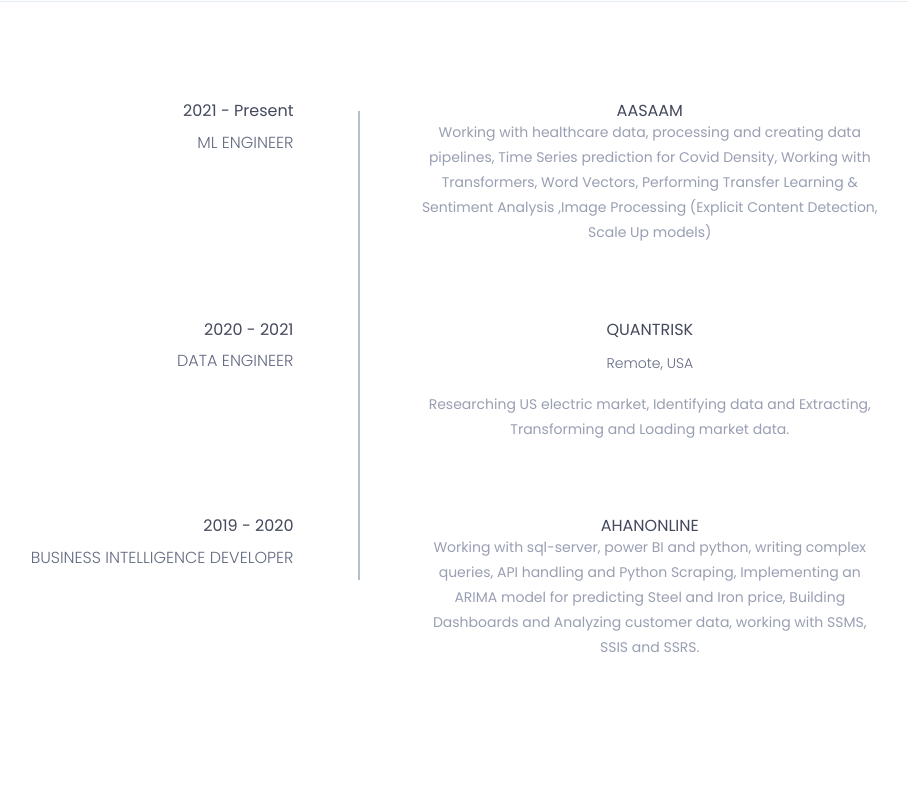
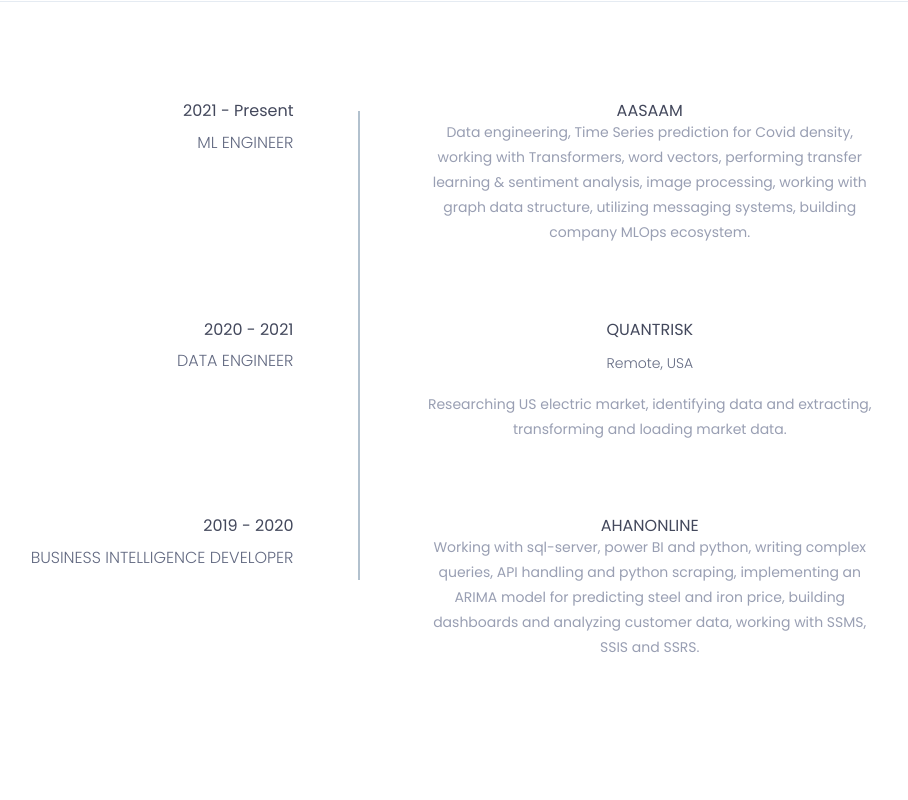
Before and after one commit to rezashabrang/rezashabrang.github.io, a React (Create React App) app: page / in a window 1280 px wide. Shown: the part 1780-2580 px from the top of the page, without its empty margins (234-1142 px from the left). Built offline with nearby package versions, Linux system fonts and the light colour scheme; some icons are missing.

Commit message:
feat: Changing some parts and reordering.

```diff
--- a/src/job.js
+++ b/src/job.js
@@ -119,7 +119,7 @@ function JobResume() {
                               Aasaam
                             </h4>
                             <p className="description">
-                              Working with healthcare data, processing and creating data pipelines, Time Series prediction for Covid Density, Working with Transformers, Word Vectors, Performing Transfer Learning & Sentiment Analysis ,Image Processing (Explicit Content Detection, Scale Up models)
+                              Data engineering, Time Series prediction for Covid density, working with Transformers, word vectors, performing transfer learning & sentiment analysis, image processing, working with graph data structure, utilizing messaging systems, building company MLOps ecosystem.
                             </p>
                           </div>
                         </div>
@@ -146,7 +146,7 @@ function JobResume() {
                             </h4>
                             <h5>Remote, USA</h5>
                             <p className="description">
-                              Researching US electric market, Identifying data and Extracting, Transforming and Loading market data.
+                              Researching US electric market, identifying data and extracting, transforming and loading market data.
                             </p>
                           </div>
                         </div>
@@ -172,7 +172,7 @@ function JobResume() {
                               AhanOnline
                             </h4>
                             <p className="description">
-                              Working with sql-server, power BI and python, writing complex queries, API handling and Python Scraping, Implementing an ARIMA model for predicting Steel and Iron price, Building Dashboards and Analyzing customer data, working with SSMS, SSIS and SSRS.
+                              Working with sql-server, power BI and python, writing complex queries, API handling and python scraping, implementing an ARIMA model for predicting steel and iron price, building dashboards and analyzing customer data, working with SSMS, SSIS and SSRS.
                             </p>
                           </div>
                         </div>
@@ -404,15 +404,6 @@ function JobResume() {
                 </div>
               </div>
 
-
-              <div class="list-group-item list-group-flush list-group-item-action flex-column align-items-start academic-proj border-top border-bottm">
-                <div class="w-100 justify-content-between">
-                  <h5 class="mb-1">Building Microservices <span class="badge-c-r book">book</span></h5>
-                  <small>Sam Newman</small>
-                  <p class="mb-1"><span class="badge badge-pill">Modeling</span> <span class="badge badge-pill">Communication Styles</span> <span class="badge badge-pill">Workflow</span> <span class="badge badge-pill">Resiliency</span> <span class="badge badge-pill">Scaling</span></p>
-                </div>
-              </div>
-
               <div class="list-group-item list-group-flush list-group-item-action flex-column align-items-start academic-proj border-top border-bottm">
                 <div class="w-100 justify-content-between">
                   <h5 class="mb-1">Deep Learning Specialization <span class="badge-c-r course">course</span></h5>
@@ -425,9 +416,27 @@ function JobResume() {
 
               <div class="list-group-item list-group-flush list-group-item-action flex-column align-items-start academic-proj border-top border-bottm">
                 <div class="w-100 justify-content-between">
+                  <h5 class="mb-1">Building Microservices <span class="badge-c-r book">book</span></h5>
+                  <small>Sam Newman</small>
+                  <p class="mb-1"><span class="badge badge-pill">Modeling</span> <span class="badge badge-pill">Communication Styles</span> <span class="badge badge-pill">Workflow</span> <span class="badge badge-pill">Resiliency</span> <span class="badge badge-pill">Scaling</span></p>
+                </div>
+              </div>
+
+              <div class="list-group-item list-group-flush list-group-item-action flex-column align-items-start academic-proj border-top border-bottm">
+                <div class="w-100 justify-content-between">
                   <h5 class="mb-1">High Performance MySQL <span class="badge-c-r book">book</span></h5>
                   <small>Silvia Botros</small>
                   <p class="mb-1"><span class="badge badge-pill">Monitoring</span> <span class="badge badge-pill">Server Optimization</span> <span class="badge badge-pill">Query Optimization</span> <span class="badge badge-pill">Indexing</span> <span class="badge badge-pill">Sharding</span> <span class="badge badge-pill">Replication</span> <span class="badge badge-pill">Scaling</span></p>
+                </div>
+              </div>
+
+              <div class="list-group-item list-group-flush list-group-item-action flex-column align-items-start academic-proj border-top border-bottm">
+                <div class="w-100 justify-content-between">
+                  <h5 class="mb-1">Advanced Algorithmic Thinking and Data Structures <span class="badge-c-r course">course</span></h5>
+                  <small>2020</small><br />
+                  <small>3 months</small><br />
+                  <small>Quera.ir</small>
+                  <p class="mb-1"><span class="badge badge-pill">Algorithms</span> <span class="badge badge-pill">Data Structures</span> <span class="badge badge-pill">Time & Space Complexity</span></p>
                 </div>
               </div>
 
@@ -449,16 +458,7 @@ function JobResume() {
 
               <div class="list-group-item list-group-flush list-group-item-action flex-column align-items-start academic-proj border-top border-bottm">
                 <div class="w-100 justify-content-between">
-                  <h5 class="mb-1">Advanced Algorithmic Thinking and Data Structures <span class="badge-c-r course">course</span></h5>
-                  <small>2020</small><br />
-                  <small>3 months</small><br />
-                  <small>Quera.ir</small>
-                  <p class="mb-1"><span class="badge badge-pill">Algorithms</span> <span class="badge badge-pill">Data Structures</span> <span class="badge badge-pill">Time & Space Complexity</span></p>
-                </div>
-              </div>
-              <div class="list-group-item list-group-flush list-group-item-action flex-column align-items-start academic-proj border-top border-bottm">
-                <div class="w-100 justify-content-between">
-                  <h5 class="mb-1"><a href="https://quera.org/certificate/Vyos8FV5/">AI & Machine learning Problem-Based Course</a> <span class="badge-c-r course">course</span></h5>
+                  <h5 class="mb-1"><a target='_blank' href="https://quera.org/certificate/Vyos8FV5/">AI & Machine learning Problem-Based Course</a> <span class="badge-c-r course">course</span></h5>
                   <small>2018</small><br />
                   <small>3 months</small><br />
                   <small>Quera.ir</small>
@@ -467,7 +467,7 @@ function JobResume() {
               </div>
               <div class="list-group-item list-group-flush list-group-item-action flex-column align-items-start academic-proj border-top border-bottm">
                 <div class="w-100 justify-content-between">
-                  <h5 class="mb-1"><a href="https://quera.org/certificate/gLshE6uR/">Advanced Python Programming</a> <span class="badge-c-r course">course</span></h5>
+                  <h5 class="mb-1"><a target='_blank' href="https://quera.org/certificate/gLshE6uR/">Advanced Python Programming</a> <span class="badge-c-r course">course</span></h5>
                   <small>2018</small><br />
                   <small>3 months</small><br />
                   <small>Quera.ir</small>
@@ -480,7 +480,7 @@ function JobResume() {
                   <small>2019</small><br />
                   <small>56 hours</small><br />
                   <small>Tehran Univeristy</small>
-                  <p class="mb-1"><span class="badge badge-pill">Android Studio</span></p>
+                  <p class="mb-1"><span class="badge badge-pill">Android Studio</span> <span class="badge badge-pill">Java</span></p>
                 </div>
               </div>
 
```
